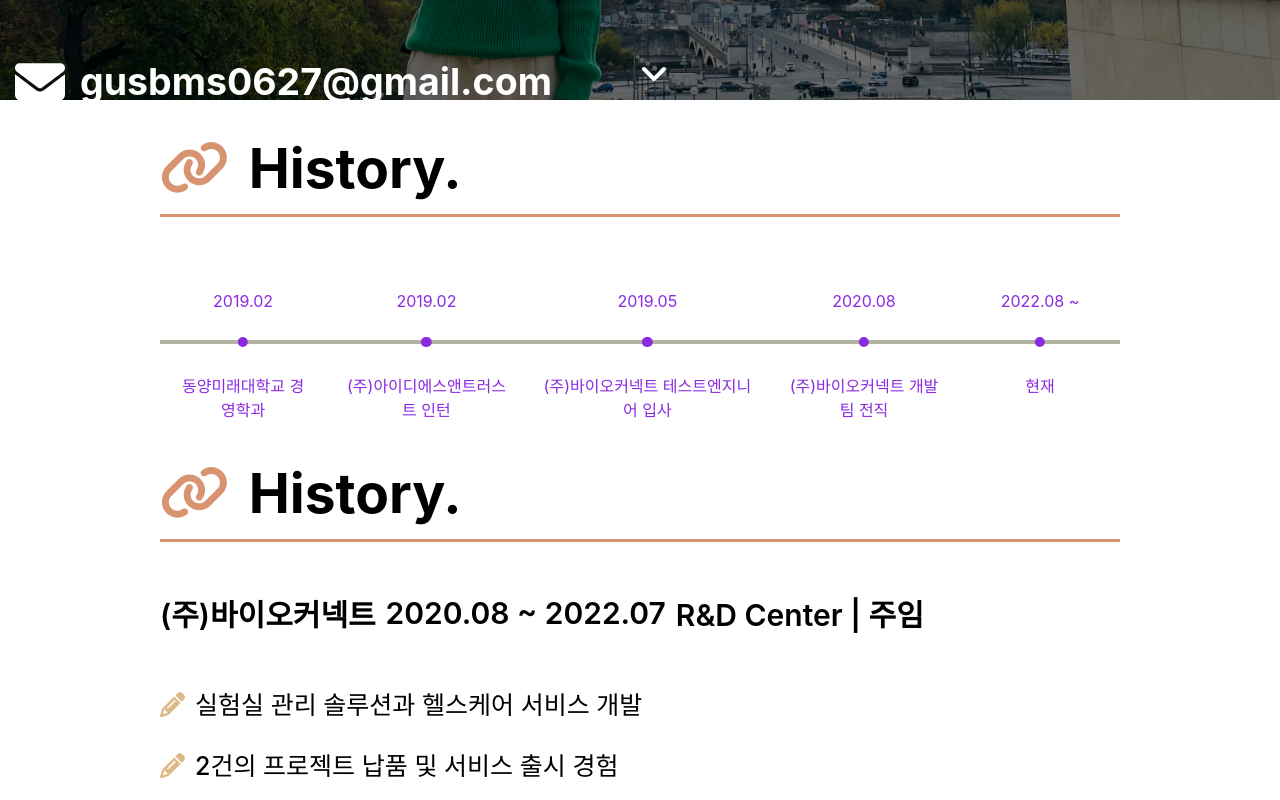
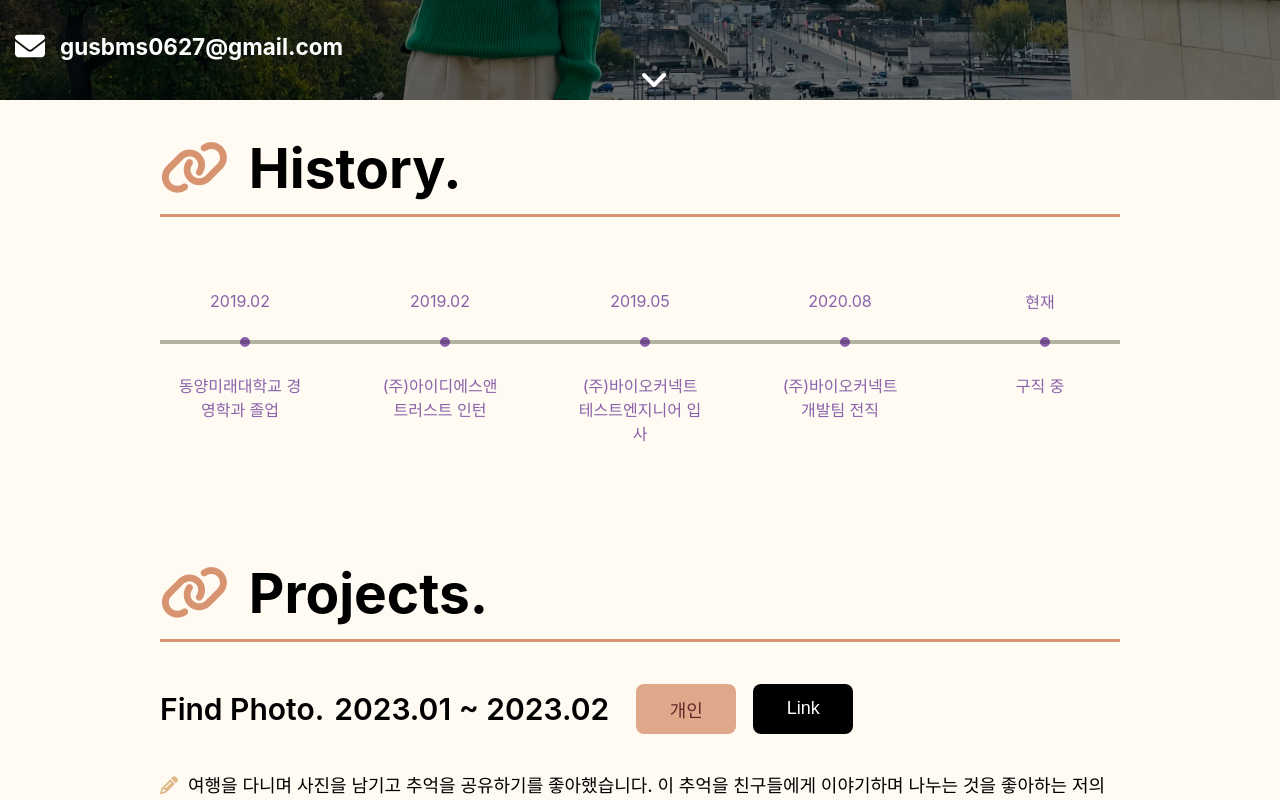
Before and after one commit to gus-bms/portfolio, a React (Create React App) app: page / in a window 1280 px wide. Shown: the part 700-1500 px from the top of the page. Built offline with nearby package versions, Linux system fonts and the light colour scheme.

Commit message:
타임라인 UI 작업 (2)

```diff
--- a/src/App.scss
+++ b/src/App.scss
@@ -7,6 +7,7 @@ body {
 
 .App {
   text-align: center;
+  background-color: #ffe5b229;
 }
 
 .App-logo {
--- a/src/Main.tsx
+++ b/src/Main.tsx
@@ -17,17 +17,18 @@ export default function Main() {
           <h2>배움을 기록하기 위한 습관을 기르고 있습니다.</h2>
         </div>
         <div className={style.text__contact}>
-          <FontAwesomeIcon icon={faEnvelope} size='2x' color='white' /><h2>gusbms0627@gmail.com</h2>
+          <FontAwesomeIcon icon={faEnvelope} size='2x' color='white' />
+          <h2>gusbms0627@gmail.com</h2>
         </div>
         <FontAwesomeIcon icon={faAngleDown} size='2x' color='white' className={style.animate__bounce} />
       </div>
       {/* 경력 영역 */}
-      <article id='history1' className={style.box__work}>
+      <article id='history' className={style.box__work}>
         <h1>History.</h1>
         <TimeLine />
       </article>
 
-      <article id='history' className={style.box__work}>
+      {/* <article id='history' className={style.box__work}>
         <h1>History.</h1>
         <div>
           <div>
@@ -41,7 +42,7 @@ export default function Main() {
           <p className={style.resume__result}>프로젝트 종료 후 보완점 캐치 후 고도화 진행</p>
           <p className={style.resume__result}>프로젝트/특정 서비스 이용 가이드 문서 작성</p>
         </div>
-      </article>
+      </article> */}
       {/* 프로젝트 영역 */}
       <article id='projects' className={style.box__project}>
         <h1>Projects.</h1>
--- a/src/component/TimeLine.jsx
+++ /dev/null
@@ -1,43 +0,0 @@
-import style from "../styles/TimeLine.module.scss";
-export default function TimeLine() {
-  return (
-    <>
-      <nav>
-        <div className={style.nav__track} data-draggable>
-          <ul className={style.nav__list}>
-            <li>
-              <p className={style.nav__link} data-link>
-                <span className={style.nav__period}>2019.02</span>
-                <span>동양미래대학교 경영학과 </span>
-              </p>
-            </li>
-            <li>
-              <p className={style.nav__link} data-link>
-                <span className={style.nav__period}>2019.02</span>
-                <span>(주)아이디에스앤트러스트 인턴</span>
-              </p>
-            </li>
-            <li>
-              <p className={style.nav__link} data-link>
-                <span className={style.nav__period}>2019.05</span>
-                <span>(주)바이오커넥트 테스트엔지니어 입사</span>
-              </p>
-            </li>
-            <li>
-              <p className={style.nav__link} data-link>
-                <span className={style.nav__period}>2020.08</span>
-                <span>(주)바이오커넥트 개발팀 전직</span>
-              </p>
-            </li>
-            <li>
-              <p className={style.nav__link} data-link>
-                <span className={style.nav__period}>2022.08 ~</span>
-                <span>현재</span>
-              </p>
-            </li>
-          </ul>
-        </div>
-      </nav>
-    </>
-  );
-}
--- /dev/null
+++ b/src/component/TimeLine.tsx
@@ -0,0 +1,107 @@
+import { useRef } from "react";
+import style from "../styles/TimeLine.module.scss";
+export default function TimeLine() {
+  const pRef = useRef<HTMLParagraphElement[] | null[]>([]);
+
+  const handlePClick = (idx: number) => {
+    if (pRef.current != null) {
+      pRef.current[idx]?.focus()
+    }
+
+  };
+
+  return (
+    <>
+      <nav>
+        <div className={style.nav__track} data-draggable>
+          <ul className={style.nav__list}>
+            <li>
+              <p
+                tabIndex={0}
+                onClick={() => handlePClick(0)}
+                ref={(el) => (pRef.current[0] = el)}
+                className={style.nav__link}
+                data-link
+              >
+                <span className={style.nav__period}>2019.02</span>
+                <span className={style.nav__title}>동양미래대학교 경영학과 졸업</span>
+                <div className={style.box__detail}>
+                  <p className={style.nav__detail}>ABAP 언어 복수 전공</p>
+                  <p className={style.nav__detail}>4.24 / 4.5 졸업</p>
+                </div>
+              </p>
+            </li>
+            <li>
+              <p
+                tabIndex={0}
+                onClick={() => handlePClick(1)}
+                ref={(el) => (pRef.current[1] = el)}
+                className={style.nav__link}
+                data-link
+              >
+                <span className={style.nav__period}>2019.02</span>
+                <span className={style.nav__title}>(주)아이디에스앤트러스트 인턴</span>
+                <div className={style.box__detail}>
+                  <p className={style.nav__detail}>ABAP 항공권 예매 프로그램 과제</p>
+                  <p className={style.nav__detail}>인턴쉽 합격</p>
+                </div>
+              </p>
+            </li>
+            <li>
+              <p
+                tabIndex={0}
+                onClick={() => handlePClick(2)}
+                ref={(el) => (pRef.current[2] = el)}
+                className={style.nav__link}
+                data-link
+              >
+                <span className={style.nav__period}>2019.05</span>
+                <span className={style.nav__title}>(주)바이오커넥트 테스트엔지니어 입사</span>
+                <div className={style.box__detail}>
+                  <p className={style.nav__detail}>SAP ERP 테스트 수행</p>
+                  <p className={style.nav__detail}>MES 시스템 테스트 수행</p>
+                  <p className={style.nav__detail}>AG 시스템 테스트 수행</p>
+                </div>
+              </p>
+            </li>
+            <li>
+              <p
+                tabIndex={0}
+                onClick={() => handlePClick(3)}
+                ref={(el) => (pRef.current[3] = el)}
+                className={style.nav__link}
+                data-link
+              >
+                <span className={style.nav__period}>2020.08</span>
+                <span className={style.nav__title}>(주)바이오커넥트 개발팀 전직</span>
+                <div className={style.box__detail}>
+                  <p className={style.nav__detail}>실험실 관리 솔루션과 헬스케어 서비스 개발</p>
+                  <p className={style.nav__detail}>2건의 프로젝트 납품 및 서비스 출시 경험</p>
+                  <p className={style.nav__detail}>프로젝트 종료 후 보완점 캐치 후 고도화 진행</p>
+                  <p className={style.nav__detail}>프로젝트/특정 서비스 이용 가이드 문서 작성</p>
+                </div>
+              </p>
+            </li>
+            <li>
+              <p
+                tabIndex={0}
+                onClick={() => handlePClick(4)}
+                ref={(el) => (pRef.current[4] = el)}
+                className={style.nav__link}
+                data-link
+              >
+                <span className={style.nav__period}>현재</span>
+                <span className={style.nav__title}>구직 중</span>
+                <div className={style.box__detail}>
+                  <p className={style.nav__detail}>React Study</p>
+                  <p className={style.nav__detail}>HTML / CSS Study</p>
+                  <p className={style.nav__detail}>정보처리기사 취득</p>
+                </div>
+              </p>
+            </li>
+          </ul>
+        </div>
+      </nav>
+    </>
+  );
+}
--- a/src/styles/Button.module.scss
+++ b/src/styles/Button.module.scss
@@ -12,13 +12,13 @@ button {
 }
 
 .personal {
-  background-color: #076c07;
-  color: #b3b19f;
+  background-color: #d89370c9;
+  color: #602a2a;
 }
 
 .company {
   background-color: #b3b19f;
-  color: #076c07;
+  color: #665f67;
 }
 
 .link {
--- a/src/styles/Footer.module.scss
+++ b/src/styles/Footer.module.scss
@@ -1,12 +1,16 @@
 .box__footer {
-  height: 17vh;
+  height: 20vh;
   align-items: center;
   justify-content: center;
   display: grid;
   background-color: #434450;
 }
 
+.box__brand {
+  margin-top: 30px;
+}
 .brand__logo {
+  font-size: 60px;
   margin: 15px;
   cursor: pointer;
   transition: 0.3s;
@@ -16,6 +20,8 @@
 }
 
 .copyright {
+  margin-bottom: 40px !important;
+  font-size: 20px;
   color: #b3b19f;
   margin: 0;
 }
--- a/src/styles/Main.module.scss
+++ b/src/styles/Main.module.scss
@@ -33,10 +33,9 @@
   align-items: center;
   position: absolute;
   z-index: 1;
-  font-size: 25px;
-  top: 90%;
+  font-size: 15px;
+  bottom: 3%;
   left: 15px;
-  // transform: translate(-50%, -50%);
   color: white;
   text-align: left;
 
--- a/src/styles/TimeLine.module.scss
+++ b/src/styles/TimeLine.module.scss
@@ -2,9 +2,8 @@ nav {
   margin-top: 13vh;
   position: relative;
   width: 100%;
-  color: blueviolet;
-  z-index: 32;
-  height: 6vh;
+  color: rgba(75, 16, 131, 0.651);
+  z-index: 1;
 
   &::after {
     content: "";
@@ -20,7 +19,6 @@ nav {
 
 .nav__track {
   position: relative;
-  height: 6rem;
 }
 
 .nav__list {
@@ -29,6 +27,7 @@ nav {
   justify-content: space-between;
   margin: 0;
   padding: 0;
+  // overflow: hidden;
 }
 
 .nav__link {
@@ -41,13 +40,55 @@ nav {
   text-decoration: none;
   z-index: 1;
   transition: color 150ms;
+  max-width: 100px;
   cursor: pointer;
-  &:hover,
+
   &:focus {
+    margin-bottom: 15vh;
+  }
+  &:hover span,
+  &:focus span {
+    transform: scale(1.2);
+    transition: 0.4s;
+    color: orange;
+    left: 36%;
+  }
+
+  &:hover .nav__title::after {
+    content: "클릭 해보세요!";
+    position: absolute;
+    width: 100%;
+    left: 50%;
+    top: 150%;
+    color: black;
+    font-size: 13px;
+    transform: translate(-50%, -50%);
+  }
+
+  &:focus .nav__title::after {
+    content: none;
+  }
+
+  &:focus .nav__detail {
+    display: flex;
+  }
+
+  &:focus .nav__detail {
+    display: flex;
+    word-wrap: break-word;
+  }
+
+  &:focus-visible {
+    outline: none;
+  }
+
+  &:hover::after,
+  &:focus::after {
     color: orange;
   }
 
   &::after {
+    pointer-events: none;
     content: "";
     position: absolute;
     top: 0;
@@ -56,7 +97,6 @@ nav {
     height: 0.65rem;
     background-color: currentColor;
     border-radius: 50%;
-    transform: translate3d(-50%, 0, 0);
     transform-origin: center center;
   }
 
@@ -67,7 +107,39 @@ nav {
     transform: translate(-50%, -50%);
   }
 
+  .box__detail {
+    transition: 0.3s;
+    width: 400px;
+    outline: auto;
+    position: absolute;
+    right: 50%;
+    transform: translate(50%, 10px);
+    text-align: -webkit-center;
+    cursor: auto;
+    background-color: #ffffffa8;
+    border-radius: 20px;
+  }
+  .nav__detail {
+    display: none;
+    color: black;
+    width: auto;
+    margin-left: 18px;
+    // justify-content: center;
+
+    &::before {
+      content: "\f303";
+      color: burlywood;
+      font-family: "Font Awesome 5 Free";
+      font-weight: 900;
+      margin-right: 10px;
+    }
+  }
+
   span {
     display: block;
+    &:focus-visible {
+      outline: none;
+    }
+    font-size: 1rem;
   }
 }
```
